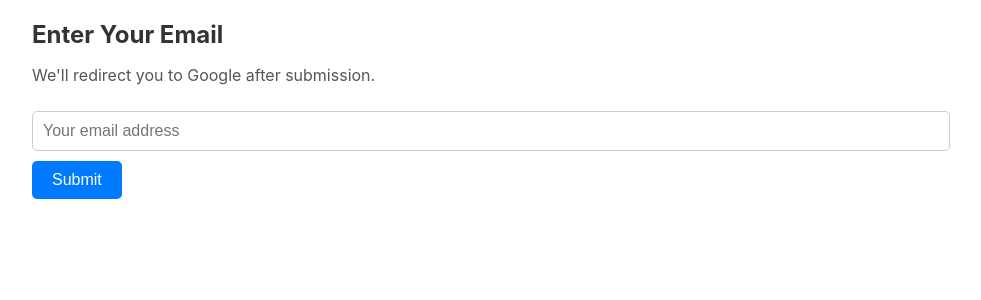
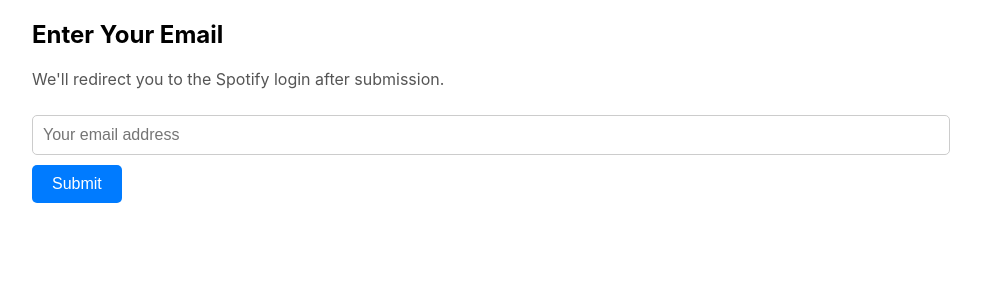
Before and after one commit to alexander-kang/TuneTwin, a React (Create React App) app in the folder tune-twin/: page /email in a window 1280 px wide. Shown: the top 300 px of the page, without its empty margins (160-1141 px from the left). Built offline with nearby package versions, Linux system fonts and the light colour scheme.

Commit message:
Moved styling of emails & made email form keyboard submittable

```diff
--- /dev/null
+++ b/tune-twin/src/components/email/email.css
@@ -0,0 +1,38 @@
+.email-content h {
+    font-size: 24px;
+    margin-bottom: 10px;
+    color: #333;
+}
+
+.email-caption {
+    font-size: 16px;
+    color: #555;
+}
+
+.email-input {
+    width: 100%;
+    padding: 10px;
+    margin-top: 10px;
+    border: 1px solid #ccc;
+    border-radius: 5px;
+    font-size: 16px;
+}
+
+.submit-button {
+    display: inline-block;
+    margin-top: 10px;
+    padding: 10px 20px;
+    background-color: #007bff;
+    color: #fff;
+    border: none;
+    border-radius: 5px;
+    font-size: 16px;
+    cursor: pointer;
+}
+
+.submitted {
+    margin-top: 20px;
+    font-size: 16px;
+    color: #333;
+    font-weight: bold;
+}
--- a/tune-twin/src/components/email/emailInput.js
+++ b/tune-twin/src/components/email/emailInput.js
@@ -1,5 +1,6 @@
 import React, { useContext, useState } from 'react';
 import { EmailContext } from './emailContext';
+import './email.css'
 
 function EmailInput() {
   const { email, updateEmail } = useContext(EmailContext);
@@ -19,61 +20,29 @@ function EmailInput() {
     setIsSubmitted(true);
     sessionStorage.setItem('email',  email);
 
-    // Redirect the user to Google
+    // Redirect the user to next page
     window.location.href = `http://127.0.0.1:8080/?email=${email}`;
-  };
-
-  const inputStyles = {
-    width: '100%',
-    padding: '10px',
-    marginTop: '10px',
-    border: '1px solid #ccc',
-    borderRadius: '5px',
-    fontSize: '16px',
-  };
-
-  const buttonStyles = {
-    display: 'inline-block',
-    marginTop: '10px',
-    padding: '10px 20px',
-    backgroundColor: '#007bff',
-    color: '#fff',
-    border: 'none',
-    borderRadius: '5px',
-    fontSize: '16px',
-    cursor: 'pointer',
-  };
-
-  const submittedStyles = {
-    marginTop: '20px',
-    fontSize: '16px',
-    color: '#333',
-    fontWeight: 'bold',
-  };
+  }
 
   return (
-    <div>
-      <h2 style={{ fontSize: '24px', marginBottom: '10px', color: '#333' }}>
+    <div className="email-content">
+      <h2>
         Enter Your Email
       </h2>
-      <p style={{ fontSize: '16px', color: '#555' }}>
-        We'll redirect you to Google after submission.
+      <p className="email-caption">
+        We'll redirect you to the Spotify login after submission.
       </p>
-      <input
-        type="email"
-        placeholder="Your email address"
-        value={email}
-        onChange={handleEmailChange}
-        style={inputStyles}
-      />
-      <button className="submit-button" onClick={handleSubmit} style={buttonStyles}>
-        Submit
-      </button>
+      <form onSubmit={(e) => {e.preventDefault()}}>
+        <input className="email-input" type="email" placeholder="Your email address" value={email} onChange={handleEmailChange}/>
+        <input className="submit-button" type="submit" value="Submit" onClick={handleSubmit}/>
+      </form>
       {isSubmitted && (
-        <p style={submittedStyles}>Submitted Email: {submittedEmail}</p>
+        <p className="submitted">
+          Submitted Email: {submittedEmail}
+        </p>
       )}
     </div>
-  );
+  )
 }
 
-export default EmailInput;
+export default EmailInput
```
Also changed, not shown: 1 other file (tests, documents, lock files or other folders).
